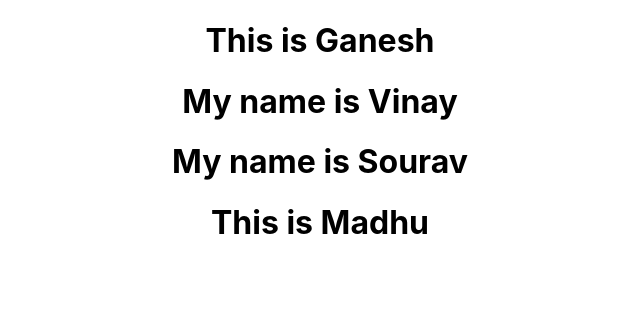
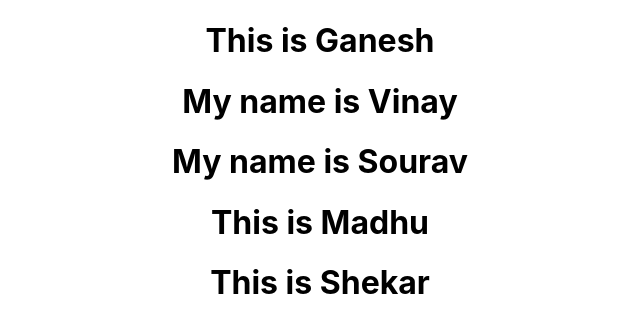
Before and after one commit to vinayHoysala/imenu, a React (Create React App) app: page / in a window 1280 px wide. Shown: the top 332 px of the page, without its empty margins (320-960 px from the left). Built offline with nearby package versions, Linux system fonts and the light colour scheme.

Commit message:
Shekar component is added

```diff
--- a/src/App.js
+++ b/src/App.js
@@ -4,6 +4,8 @@ import Ganesh from "./Ganesh";
 import { Vinay } from './Vinay';
 import  Sourav  from './Sourav';
 import Madhu from './Madhu';
+import Shekar from './Shekar';
+
 function App() {
   return (
     <div className="App">
@@ -11,6 +13,7 @@ function App() {
       <Vinay />
       <Sourav />
       <Madhu />
+      <Shekar />
     </div>
   );
 }
--- /dev/null
+++ b/src/Shekar.js
@@ -0,0 +1,9 @@
+import react, { Component } from 'react';
+
+function Shekar() {
+    return (
+        <h1>This is Shekar</h1>
+    )
+}
+
+export default Shekar;
```
Also changed, not shown: 1 other file (tests, documents, lock files or other folders).
